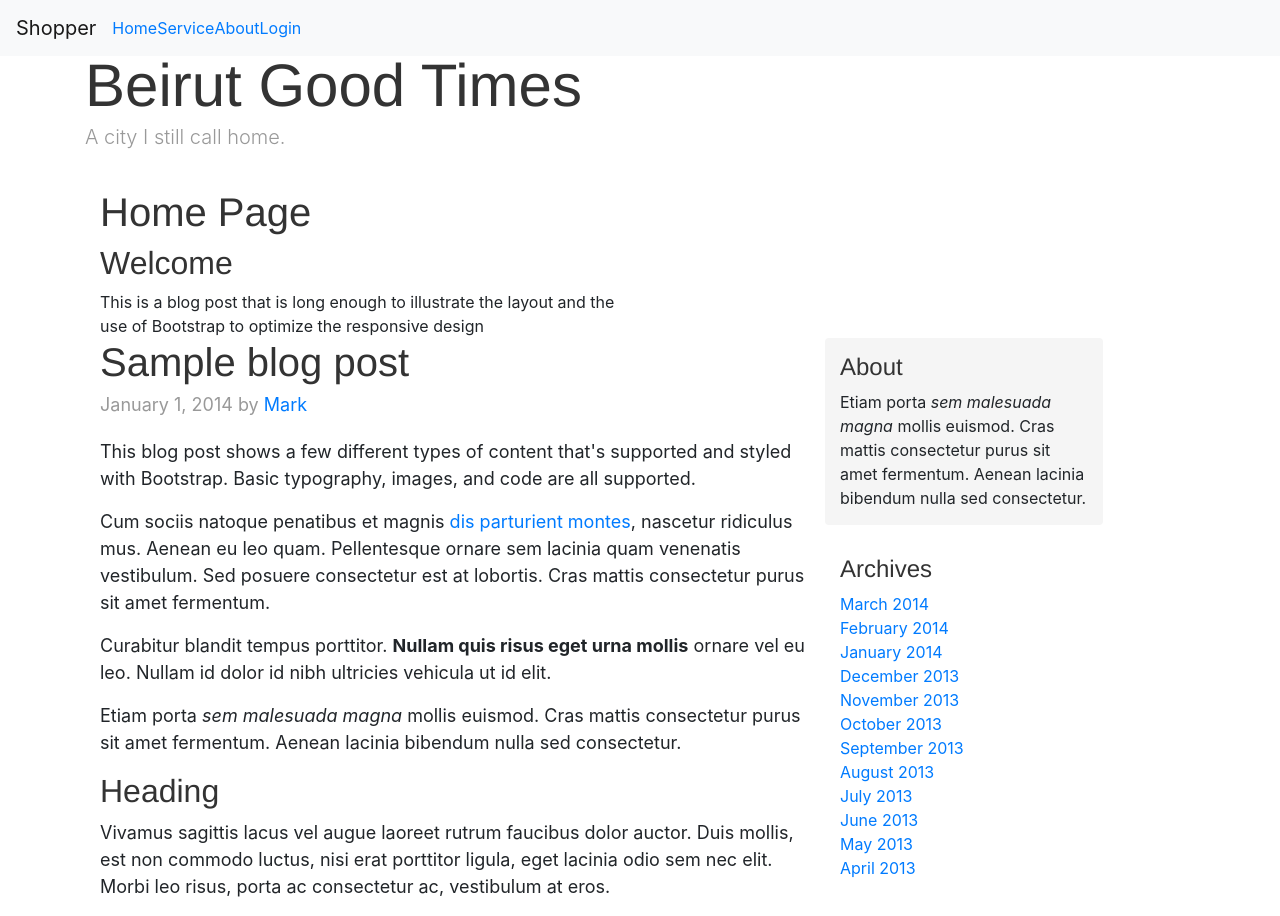
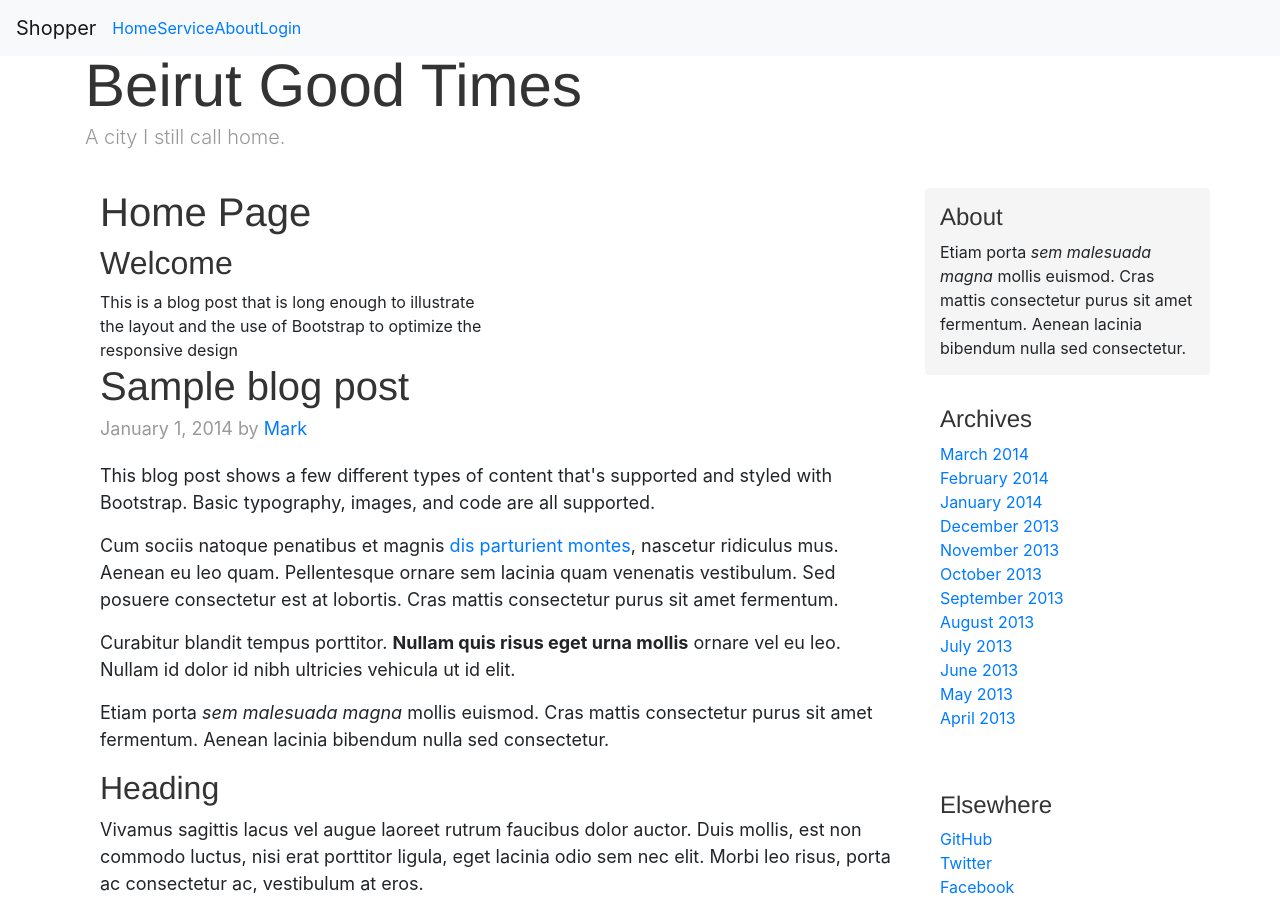
Before and after one commit to ghassannasr/perscholas.case-study-frontend, a React (Create React App) app: page / in a window 1280 px wide. Shown: the top 916 px of the page. Built offline with nearby package versions, Linux system fonts and the light colour scheme; what redux-immutable-state-invariant would draw is missing.

Commit message:
Made the main content page more modular by using the Bootstrap grid system (rows and columns).

```diff
--- a/src/App.js
+++ b/src/App.js
@@ -1,22 +1,36 @@
 
 import React from 'react';
 import { BrowserRouter as Router } from 'react-router-dom';
-import { Container } from 'react-bootstrap';
+import { Container, Row, Col } from 'react-bootstrap';
 import './App.css';
 
 import Navigate from './components/layout/Navigate';
 import Header from './components/layout/Header';
 import Routes from './components/Routes';
+import About from './components/layout/About';
+import Archives from './components/layout/Archives';
+import Elsewhere from './components/layout/Elsewhere';
 
 const App = () => {
 
   return (
     <Router>
       <div className="App">
+        <Container>
           <Navigate />
+        </Container>
         <Container>
-              <Header />
+          <Row><Col><Header /></Col></Row>
+          <Row>
+            <Col sm={9} md={9}>
               <Routes />
+            </Col>
+            <Col sm={3} md={3} >
+              <Row><Col><About /></Col></Row>
+              <Row><Col><Archives /></Col></Row>
+              <Row><Col><Elsewhere /></Col></Row>
+            </Col>
+          </Row>
         </Container>
       </div>
     </Router>
--- a/src/components/layout/About.js
+++ b/src/components/layout/About.js
@@ -2,8 +2,9 @@ import React from 'react';
 
 
 const About = props => (
-  <div>
-    <h1>About Page</h1>
+  <div className="sidebar-module sidebar-module-inset">
+    <h4>About</h4>
+    <p>Etiam porta <em>sem malesuada magna</em> mollis euismod. Cras mattis consectetur purus sit amet fermentum. Aenean lacinia bibendum nulla sed consectetur.</p>
   </div>
 );
 
--- /dev/null
+++ b/src/components/layout/Archives.js
@@ -0,0 +1,24 @@
+
+import React from 'react';
+
+const Archives = props => (
+  <div className="sidebar-module">
+    <h4>Archives</h4>
+    <ol className="list-unstyled">
+      <li><a href="#">March 2014</a></li>
+      <li><a href="#">February 2014</a></li>
+      <li><a href="#">January 2014</a></li>
+      <li><a href="#">December 2013</a></li>
+      <li><a href="#">November 2013</a></li>
+      <li><a href="#">October 2013</a></li>
+      <li><a href="#">September 2013</a></li>
+      <li><a href="#">August 2013</a></li>
+      <li><a href="#">July 2013</a></li>
+      <li><a href="#">June 2013</a></li>
+      <li><a href="#">May 2013</a></li>
+      <li><a href="#">April 2013</a></li>
+    </ol>
+  </div>
+);
+
+export default Archives;
--- /dev/null
+++ b/src/components/layout/Elsewhere.js
@@ -0,0 +1,14 @@
+import React from 'react';
+
+const Elsewhere = props => (
+  <div className="sidebar-module">
+    <h4>Elsewhere</h4>
+    <ol className="list-unstyled">
+      <li><a href="#">GitHub</a></li>
+      <li><a href="#">Twitter</a></li>
+      <li><a href="#">Facebook</a></li>
+    </ol>
+  </div>
+);
+
+export default Elsewhere;
--- a/src/components/layout/Home.js
+++ b/src/components/layout/Home.js
@@ -17,7 +17,7 @@ const Home = props => {
     </Row>
     <Row>
 
-        <div className="col-sm-8 blog-main">
+        <div className="col-sm-12 blog-main">
 
           <div className="blog-post">
             <h2 className="blog-post-title">Sample blog post</h2>
@@ -88,37 +88,7 @@ const Home = props => {
 
         </div>
 
-        <div className="col-sm-3 col-sm-offset-1 blog-sidebar">
-          <div className="sidebar-module sidebar-module-inset">
-            <h4>About</h4>
-            <p>Etiam porta <em>sem malesuada magna</em> mollis euismod. Cras mattis consectetur purus sit amet fermentum. Aenean lacinia bibendum nulla sed consectetur.</p>
-          </div>
-          <div className="sidebar-module">
-            <h4>Archives</h4>
-            <ol className="list-unstyled">
-              <li><a href="#">March 2014</a></li>
-              <li><a href="#">February 2014</a></li>
-              <li><a href="#">January 2014</a></li>
-              <li><a href="#">December 2013</a></li>
-              <li><a href="#">November 2013</a></li>
-              <li><a href="#">October 2013</a></li>
-              <li><a href="#">September 2013</a></li>
-              <li><a href="#">August 2013</a></li>
-              <li><a href="#">July 2013</a></li>
-              <li><a href="#">June 2013</a></li>
-              <li><a href="#">May 2013</a></li>
-              <li><a href="#">April 2013</a></li>
-            </ol>
-          </div>
-          <div className="sidebar-module">
-            <h4>Elsewhere</h4>
-            <ol className="list-unstyled">
-              <li><a href="#">GitHub</a></li>
-              <li><a href="#">Twitter</a></li>
-              <li><a href="#">Facebook</a></li>
-            </ol>
-          </div>
-        </div>
+
 
       </Row>
   </Container>
--- a/src/components/layout/Navigate.js
+++ b/src/components/layout/Navigate.js
@@ -19,7 +19,7 @@ const Navigate = () => (
         tried this below:
         <Nav.Link><NavLink to="/about">About</NavLink></Nav.Link>
     */
-  <Container>
+
     <Navbar fixed="top" bg="light" expand="sm">
       <Navbar.Brand href="/">Shopper</Navbar.Brand>
       <Navbar.Toggle aria-controls="basic-navbar-nav" />
@@ -33,7 +33,7 @@ const Navigate = () => (
       </Navbar.Collapse>
     </Navbar>
 
-  </Container>
+
 );
 
 export default Navigate;
```
Lines whose indentation alone changed are shown as unchanged.
